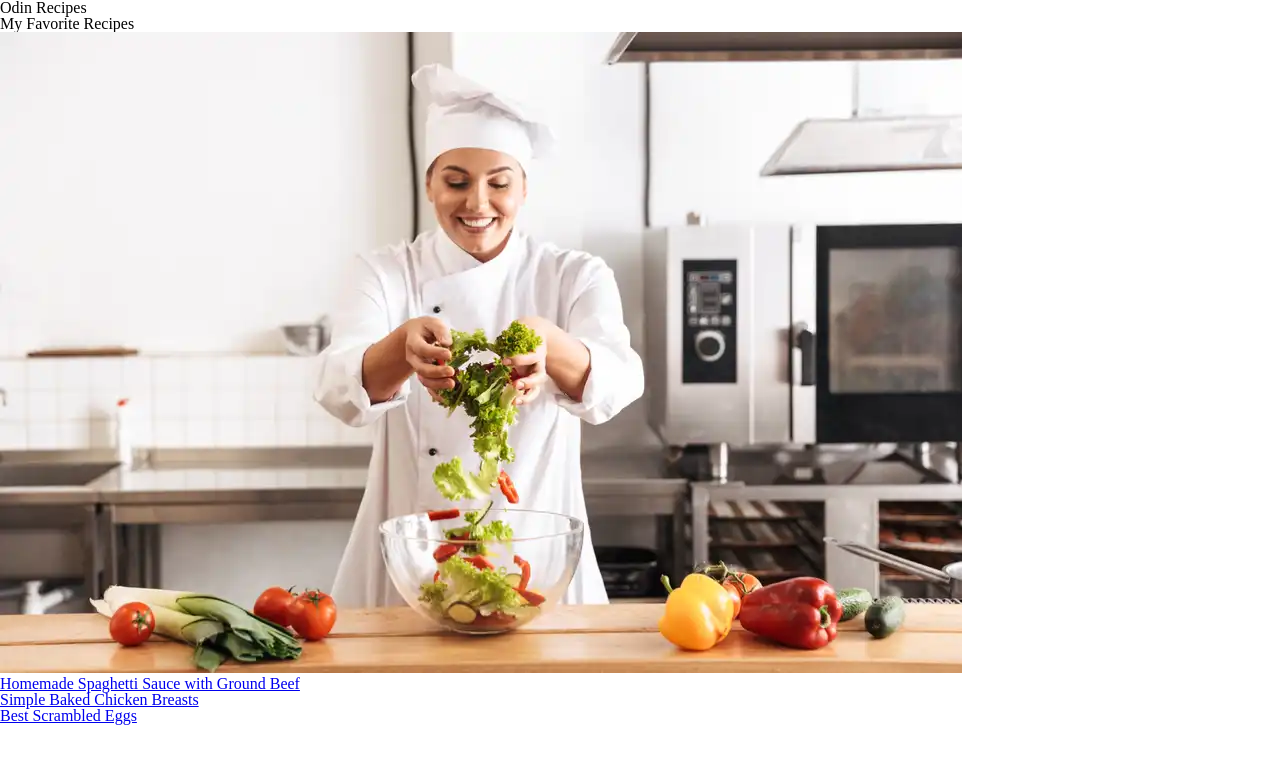
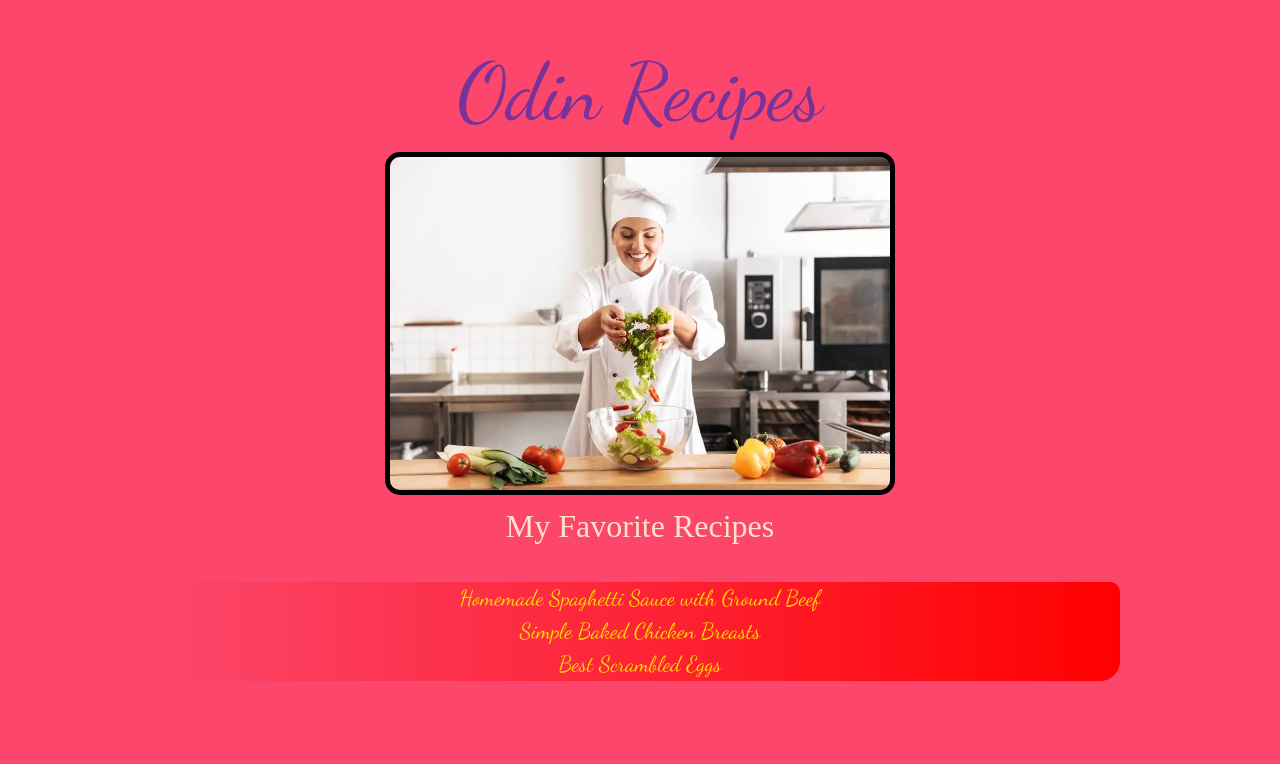
Before and after one commit to Jeog0101/odin-recipes, a plain HTML site: page index.html in a window 1280 px wide. Drawn offline with Linux system fonts and the light colour scheme.

Commit message:
index.html styling

```diff
--- a/index.html
+++ b/index.html
@@ -4,17 +4,26 @@
     <meta charset="UTF-8">
     <meta http-equiv="X-UA-Compatible" content="IE=edge">
     <meta name="viewport" content="width=device-width, initial-scale=1.0">
+    <link rel="preconnect" href="https://fonts.googleapis.com">
+    <link rel="preconnect" href="https://fonts.gstatic.com" crossorigin>
+    <link href="https://fonts.googleapis.com/css2?family=Dancing+Script&display=swap" rel="stylesheet">
     <link rel="stylesheet" href="styles/styles.css">
     <title>Odin Recipes</title>
 </head>
 <body>
     <main>
+        <div class="content-wrapper">
+
+            <div class="heading">
+
                 <h1 class="main-heading">Odin Recipes</h1>
+                <img src="img/chef.webp" alt="A chef cooking">
+                <h2 class="sub-heading">My Favorite Recipes</h2>
 
-        <h2 class="sub-heading">My Favorite Recipes</h2>
-        <img src="img/chef.webp" alt="A chef cooking">
+            </div>
 
-        <div class="list">
+            <div class="content-width">
+
                 <ul>
                     <li><a href="./recipes/italian_spaghetti.html">Homemade Spaghetti Sauce with Ground Beef</a>
                     </li>
@@ -25,6 +34,9 @@
                         <a href="./recipes/eggs.html">Best Scrambled Eggs</a>
                     </li>
                 </ul>
+
+            </div>
+
         </div>
     </main>
 </body>
--- a/styles/styles.css
+++ b/styles/styles.css
@@ -24,6 +24,7 @@ time, mark, audio, video {
 	vertical-align: baseline;
 }
 /* HTML5 display-role reset for older browsers */
+
 article, aside, details, figcaption, figure,
 footer, header, hgroup, menu, nav, section {
 	display: block;
@@ -46,3 +47,65 @@ table {
 	border-collapse: collapse;
 	border-spacing: 0;
 }
+
+body {
+    margin: 0;
+    background-color: rgb(252, 70, 107, 100);
+    color: hsl(0, 0%, 10%);
+    line-height: 1.5;
+    text-align: center;
+  }
+
+  img {
+    height: auto;
+    width: 500px;
+    border: 5px solid rgb(0, 0, 0);
+    border-radius: 15px;
+  }
+
+
+  main {
+    margin-bottom: 4rem;
+  }
+
+  .heading {
+    padding: 2rem 0;
+    color: rgb(119, 51, 153);
+  }
+
+  .content-width {
+    text-align: center;
+    background-image: linear-gradient(to right, rgba(255,0,0,0), rgba(255,0,0,1));
+    border-bottom-right-radius: 20px;
+    border-top-right-radius: 10px;
+    font-family: 'Dancing Script', cursive;
+    font-size: 22px;
+  }
+
+  .content-wrapper {
+    margin-right: auto;
+    margin-left: auto;
+    max-width: 960px;
+  }
+
+  .main-heading {
+    font-size: 80px;
+    font-family: 'Dancing Script', cursive;
+  }
+
+  .sub-heading {
+    font-size: 32px;
+    color: rgb(255, 228, 196);
+  }
+
+  a {
+    color: rgb(255, 215, 0);
+  }
+
+  a:link {
+    text-decoration: none;
+  }
+
+  a:hover {
+    color: white;
+  }
```
Lines whose indentation alone changed are shown as unchanged.
